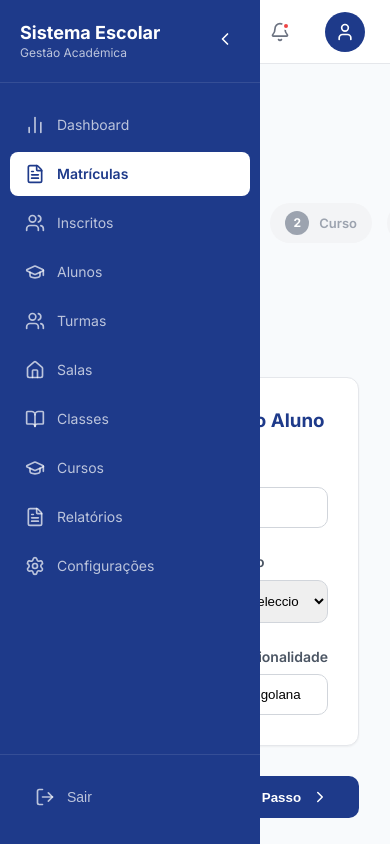
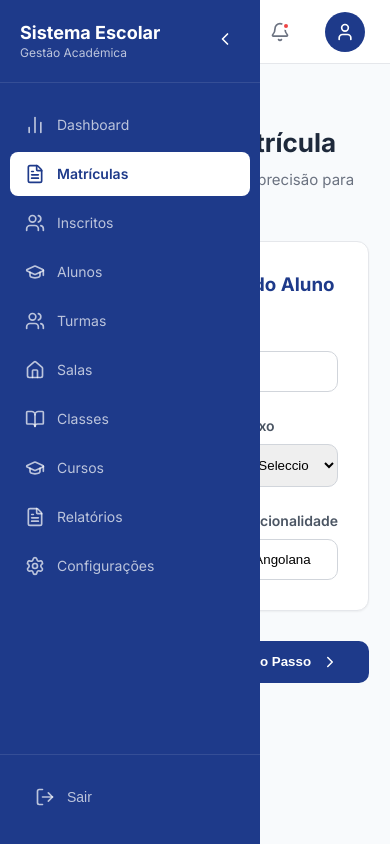
Before and after one commit to aguinaldoarnaldo/Projeto_fim_curso, a React (Vite) app in the folder frontend/: page /matriculas/nova in a window 390 px wide. Built offline with nearby package versions, Linux system fonts and the light colour scheme.

Commit message:
style(matriculas): improve mobile responsiveness and form grid layouts

```diff
--- a/frontend/src/pages/Matriculas/Matriculas.css
+++ b/frontend/src/pages/Matriculas/Matriculas.css
@@ -4,6 +4,21 @@
     display: flex;
     justify-content: space-between;
     align-items: center;
+    gap: 16px;
+    flex-wrap: wrap;
+}
+
+@media (max-width: 640px) {
+    .matriculas-header-content {
+        flex-direction: column;
+        align-items: flex-start;
+    }
+
+    .btn-new-matricula {
+        width: 100%;
+        justify-content: center;
+        padding: 12px 24px;
+    }
 }
 
 .btn-new-matricula {
@@ -24,6 +39,17 @@
     justify-content: space-between;
     gap: 16px;
     flex-wrap: wrap;
+}
+
+@media (max-width: 768px) {
+    .search-box {
+        min-width: 100%;
+    }
+
+    .btn-advanced-filters {
+        width: 100%;
+        justify-content: center;
+    }
 }
 
 .search-box {
@@ -297,6 +323,24 @@
     display: grid;
     grid-template-columns: 1fr 1fr;
     gap: 24px;
+}
+
+@media (max-width: 640px) {
+    .form-grid-2col, .upload-grid {
+        grid-template-columns: 1fr;
+    }
+
+    .form-full-width {
+        grid-column: span 1;
+    }
+
+    .step-header-actions {
+        display: none; /* Hide step indicators on very small screens to save space */
+    }
+
+    .step-container {
+        padding: 0 10px;
+    }
 }
 
 .form-full-width {
```
